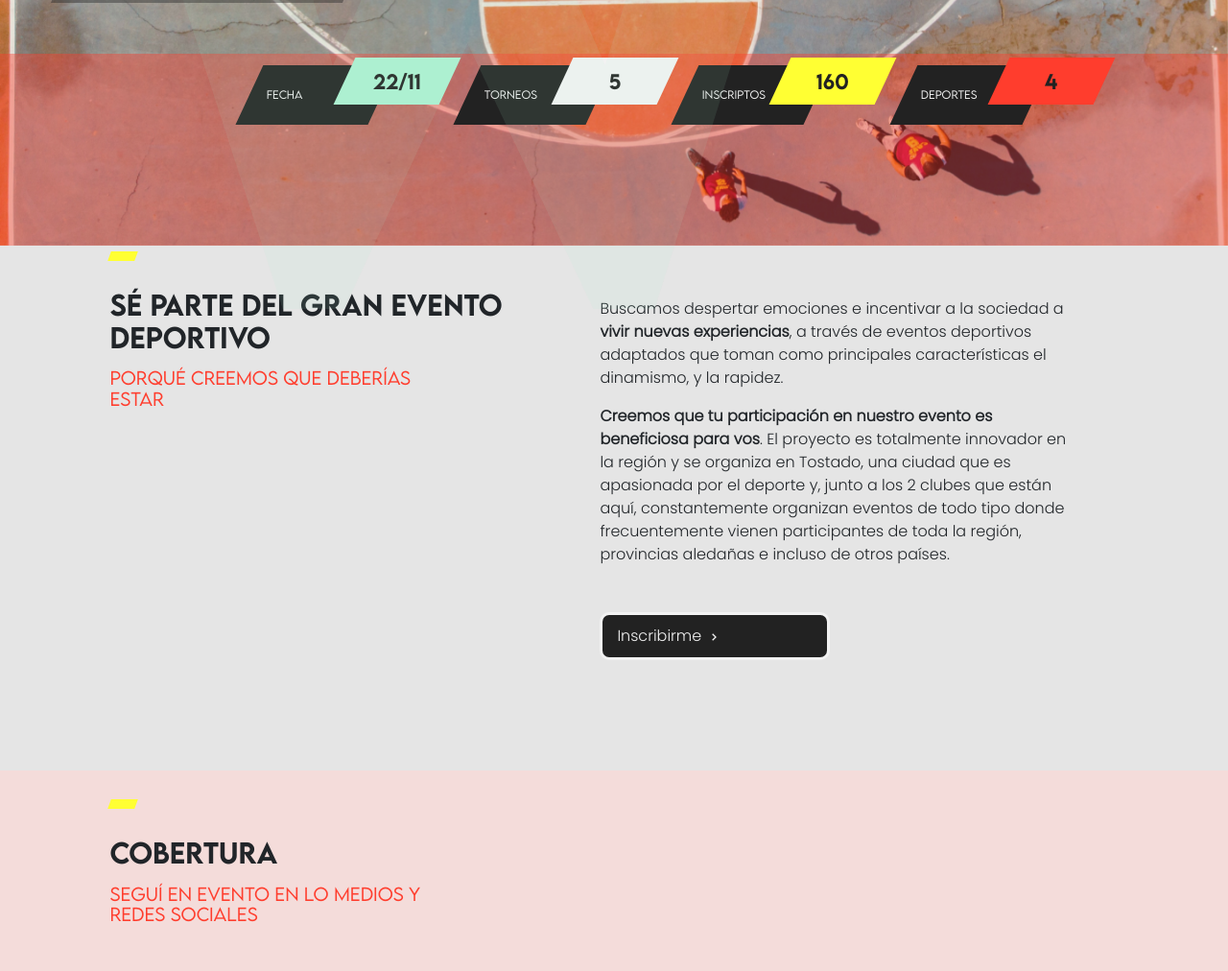
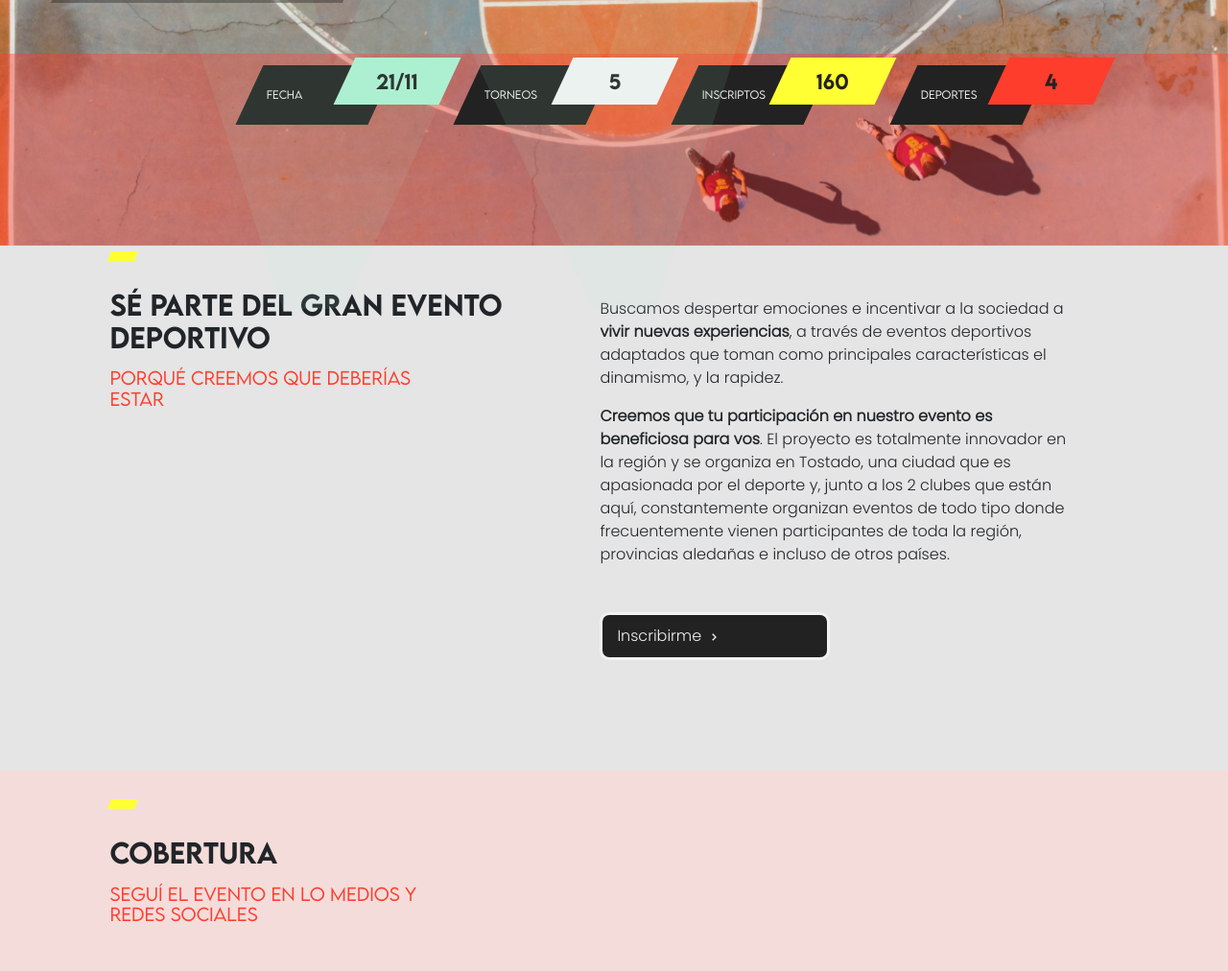
Before and after one commit to matiasjgelpi/Wena_Sports, a React (Create React App) app: page / in a window 1280 px wide. Shown: the part 719-1731 px from the top of the page at 96% size. Built offline with nearby package versions, Linux system fonts and the light colour scheme.

Commit message:
cambios estilos generales

```diff
--- a/src/components/homeSeccion3/HomeSeccion3.js
+++ b/src/components/homeSeccion3/HomeSeccion3.js
@@ -7,7 +7,7 @@ export const HomeSeccion3 = () => {
         <div className="rectangulo-amarillo"></div>
         <h3>COBERTURA</h3>
         <h4>
-          SEGUÍ EN EVENTO EN LO MEDIOS Y
+          SEGUÍ EL EVENTO EN LO MEDIOS Y
           <br /> REDES SOCIALES
         </h4>
       </Col>
--- a/src/components/paralelogramosgroup/ParalelogramosGroup.js
+++ b/src/components/paralelogramosgroup/ParalelogramosGroup.js
@@ -8,7 +8,7 @@ export const ParalelogramosGroup = () => {
         <Col className="elemento-paralelogramos-group">
           <Paralelogramos
             categoria={"FECHA"}
-            dato={"22/11"}
+            dato={"21/11"}
             color_cuadro={"#adf0d1"}
           />
         </Col>
```
Also changed, not shown: src/sass/_navbarmediaqueries.scss (line endings or trailing spaces).
